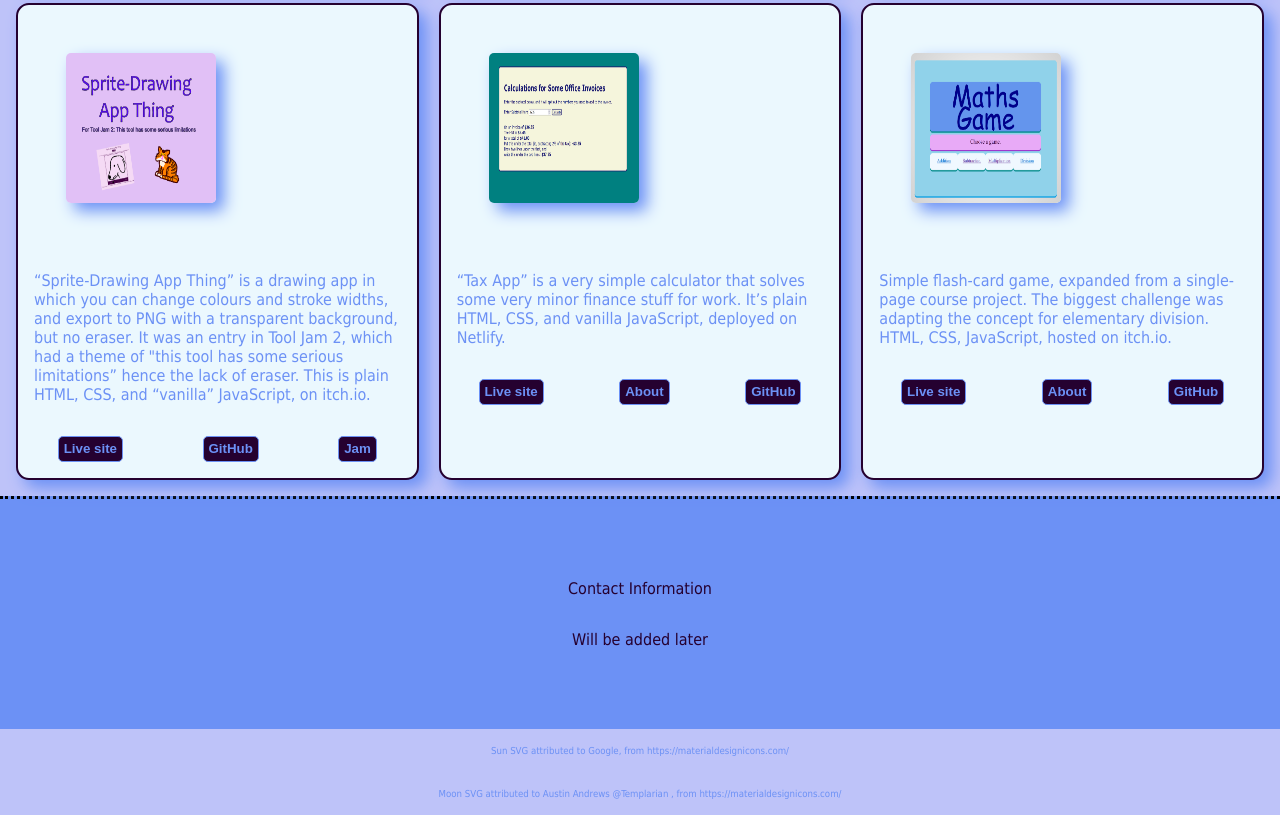
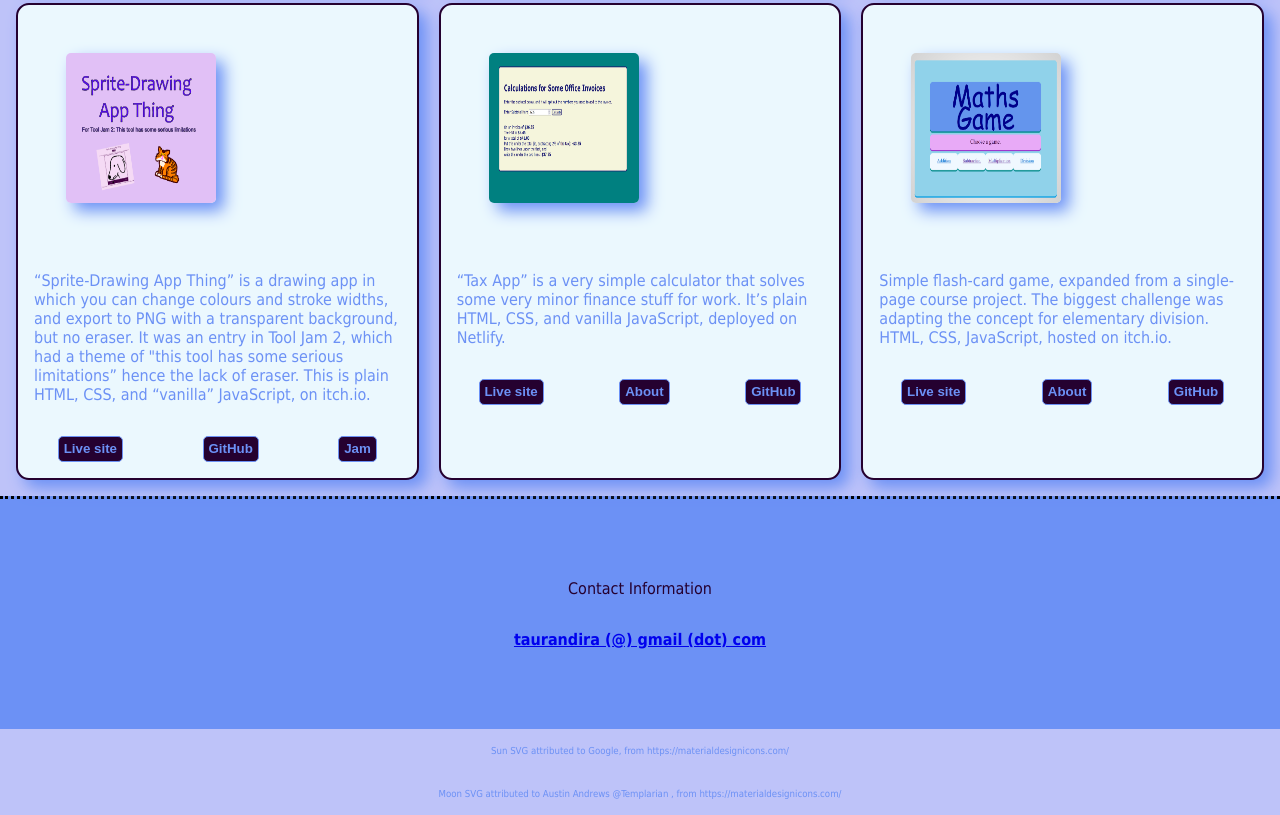
Before and after one commit to RainsongTaurandira/Portfolio, a plain HTML site: page index.html in a window 1280 px wide. Shown: the part 720-1535 px from the top of the page. Drawn offline with Linux system fonts and the light colour scheme.

Commit message:
contact information updated
main page edited

```diff
--- a/index.html
+++ b/index.html
@@ -94,7 +94,9 @@
     <div class="contact-container">
         <div class="contact">
             <p>Contact Information</p>
-            <p>Will be added later</p>
+            <p>
+                <a href="mailto:taurandira@gmail.com">taurandira (@) gmail (dot) com</a>
+            </p>
         </div>
     </div>
 
```
